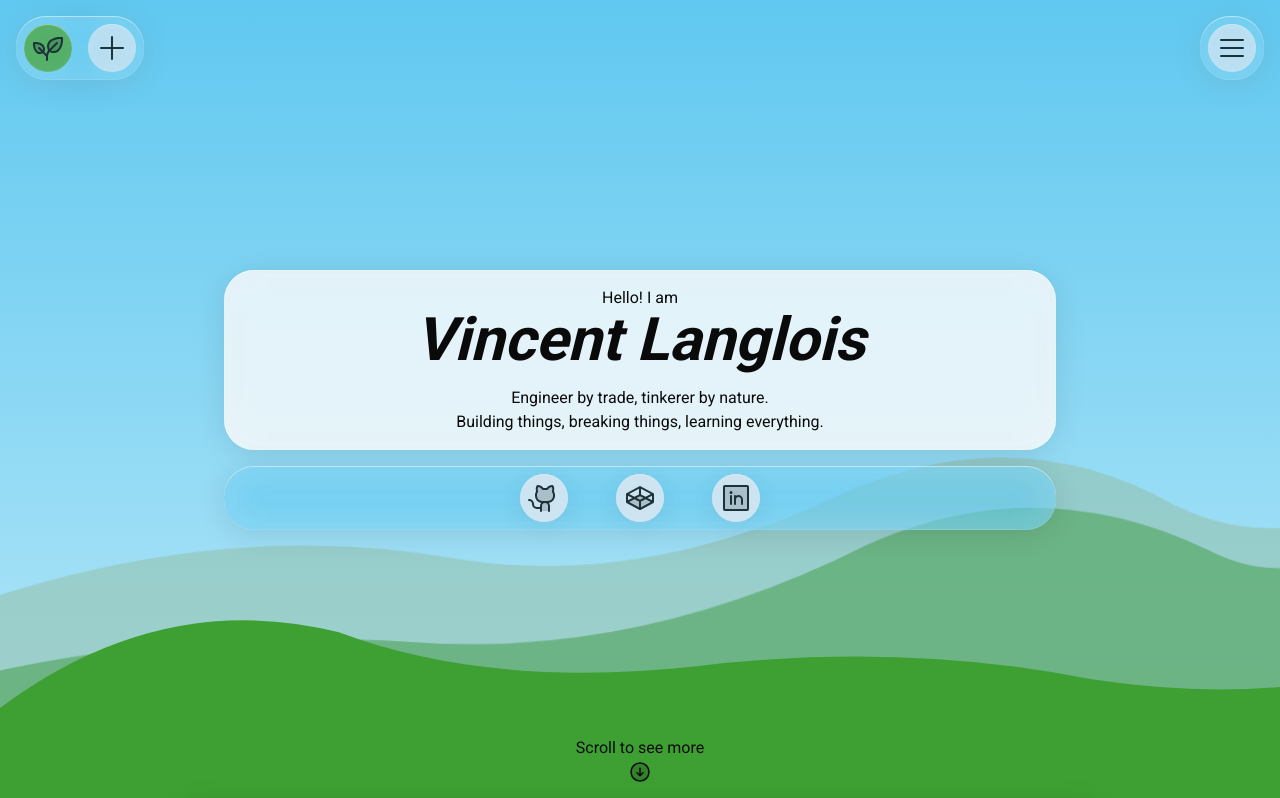
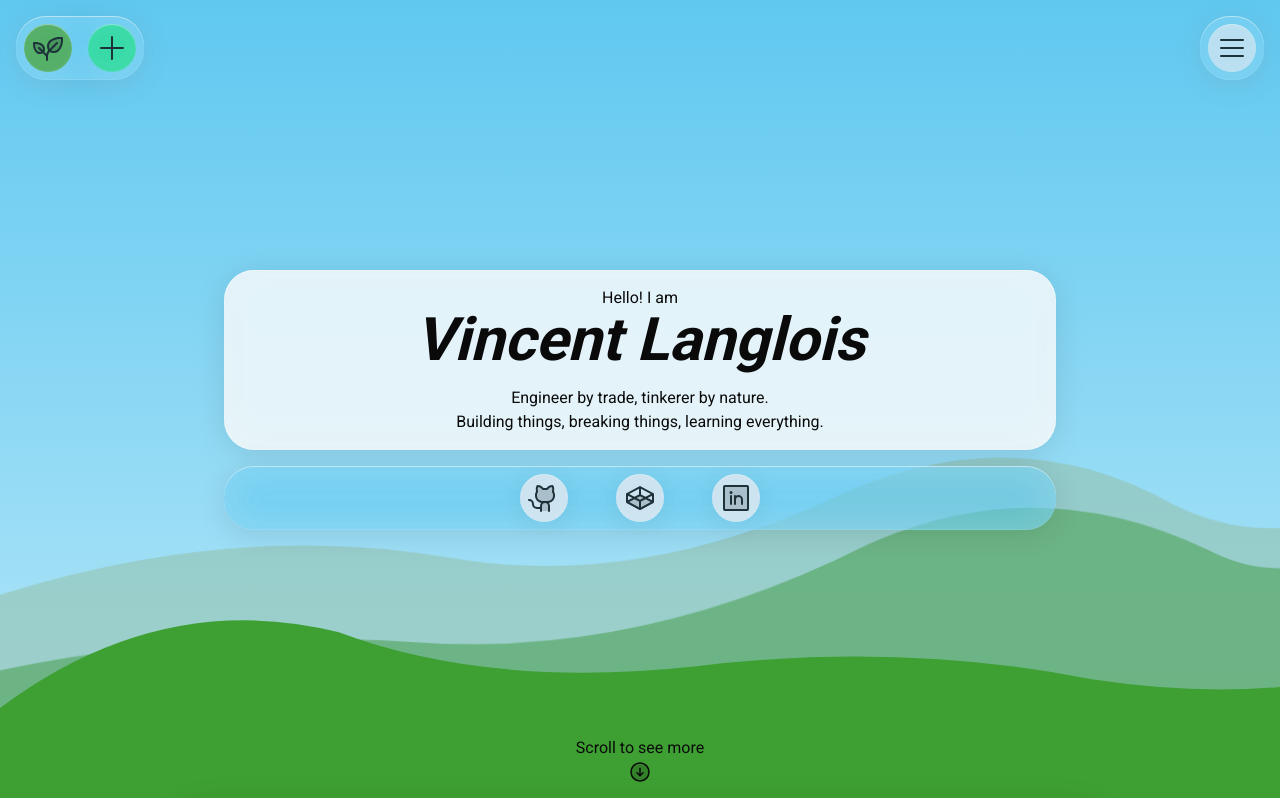
Before and after one commit to vtlanglois/portfolio-v2, a Next.js app: page / in a window 1280 px wide. Shown: the top 798 px of the page. Built offline with nearby package versions, Linux system fonts and the light colour scheme.

Commit message:
style: UI buttons for expand, collapse, and close mimic browser button colors

```diff
--- a/src/components/ui/Nav/index.tsx
+++ b/src/components/ui/Nav/index.tsx
@@ -99,7 +99,7 @@ export default function Nav() {
           </AnimatePresence>
           <Orb
             tag="button"
-            className="dark:bg-slate-600/80 bg-slate-200/80 hover:bg-slate-400 !hover:scale-100 active:scale-90"
+            className={`${hidden ? "bg-slate-200/80 hover:bg-slate-400" : "bg-red-600/80 hover:bg-red-800"} !hover:scale-100 active:scale-90`}
             aria-label={hidden ? "Open navigation" : "Close navigation"}
             onClick={toggleHidden}
           >
--- a/src/components/ui/ThemeSelector.tsx
+++ b/src/components/ui/ThemeSelector.tsx
@@ -167,7 +167,7 @@ export default function ThemeSelector() {
           </AnimatePresence>
           <Orb
             tag="button"
-            className="dark:bg-slate-600/80 bg-slate-200/80 hover:bg-slate-400 !hover:scale-100 ml-1 md:ml-2 "
+            className={` ${hidden ? "bg-green-400/80 hover:bg-green-600" : "bg-yellow-400/80 hover:bg-yellow-600"} !hover:scale-100 ml-1 md:ml-2 `}
             title={hidden ? "Expand theme selector" : "Collapse Theme Selector"}
             onClick={toggleHidden}
           >
```
